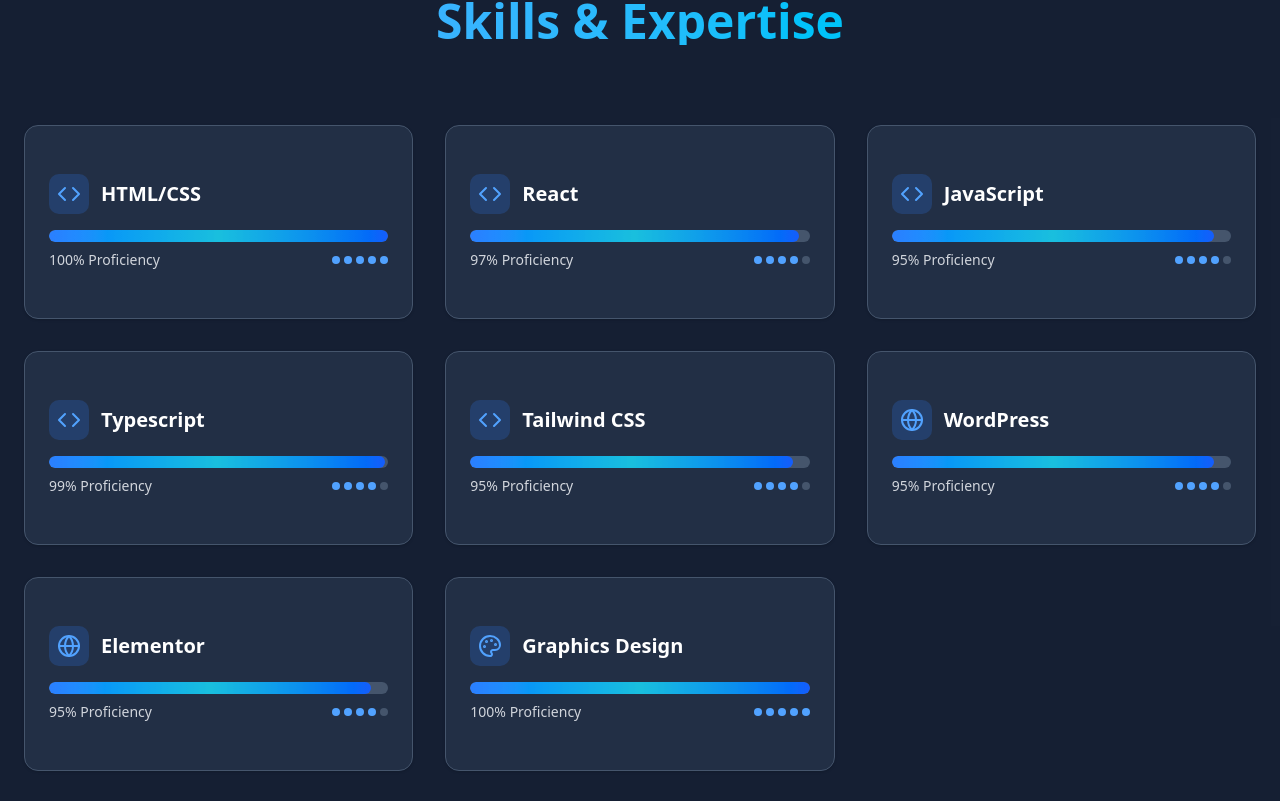
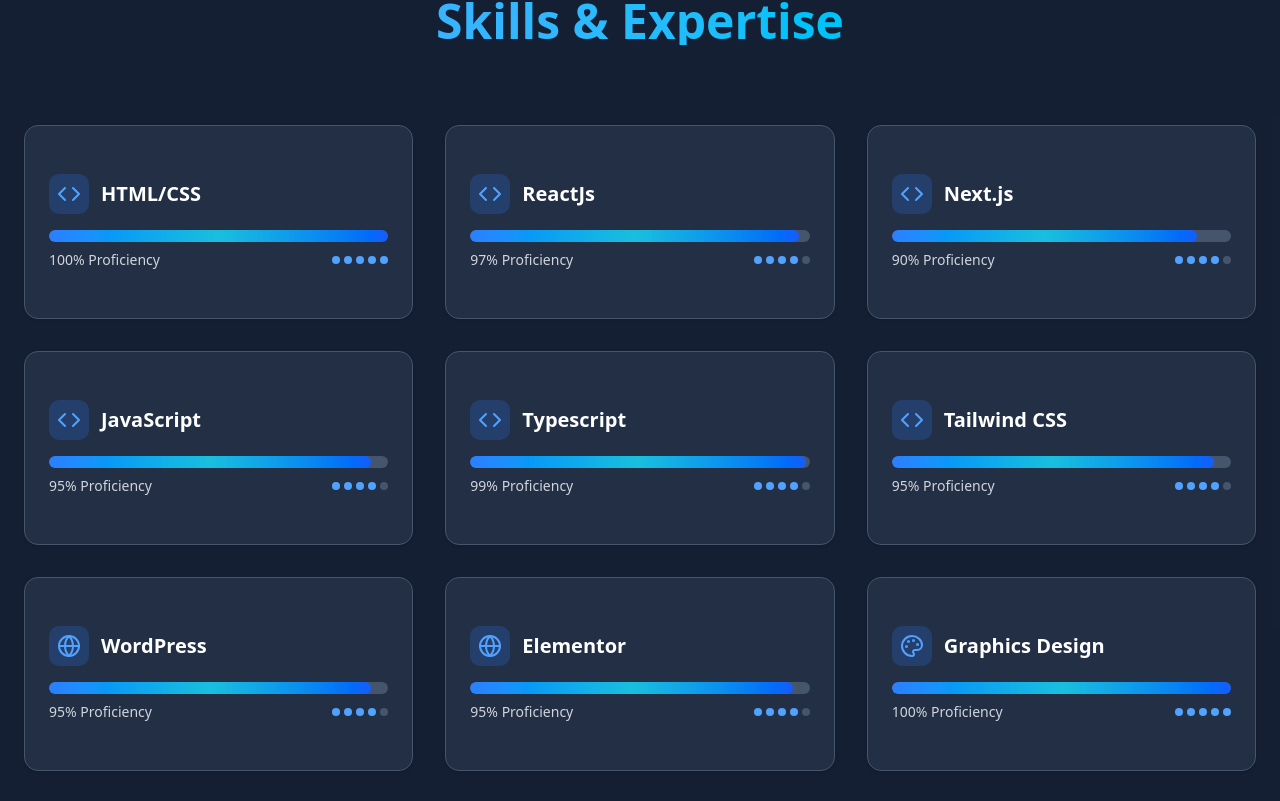
Before and after one commit to saheedkehinde/My_Portfolio, a React (Vite) app: page / in a window 1280 px wide. Shown: the part 899-1700 px from the top of the page. Built offline with nearby package versions, Linux system fonts and the light colour scheme.

Commit message:
fix:  feat: latest Experience

```diff
--- a/src/components/ProjectsSection.jsx
+++ b/src/components/ProjectsSection.jsx
@@ -20,7 +20,7 @@
 {
     title: "VeriShare",
     link: "https://team-hotel.netlify.app/",
-    tech: ["WordPress", "Elementor"]
+    tech: ["Smart Contract", "NextJs", "EVM"]
   },
 
   {
--- a/src/components/SkillsSection.jsx
+++ b/src/components/SkillsSection.jsx
@@ -4,7 +4,8 @@
 
 const skills = [
    { name: 'HTML/CSS', icon: Code, level: 100 },
-  { name: 'React', icon: Code, level: 97 },
+  { name: 'ReactJs', icon: Code, level: 97 },
+   { name: 'Next.js', icon: Code, level: 90 },
   { name: 'JavaScript', icon: Code, level: 95 },
   { name: 'Typescript', icon: Code, level: 99 },
   { name: 'Tailwind CSS', icon: Code, level: 95 },
```
